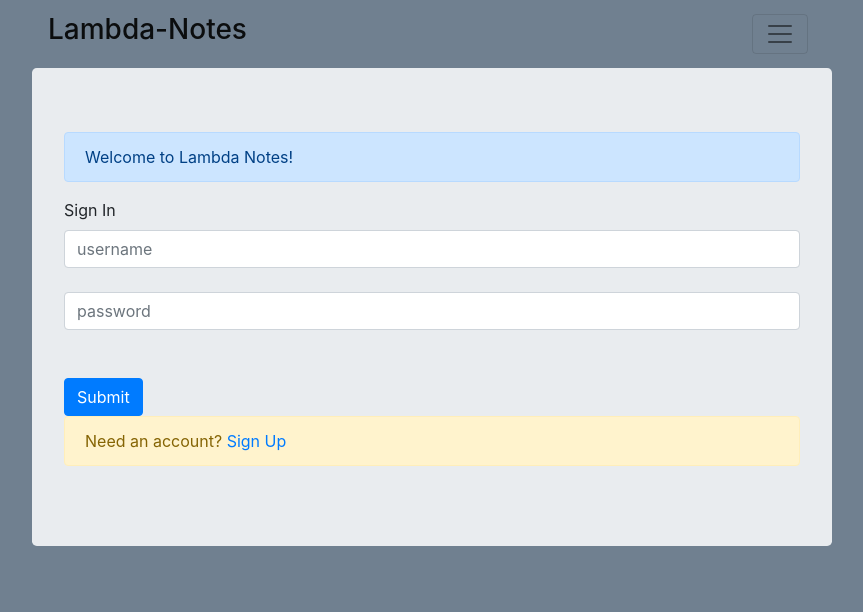
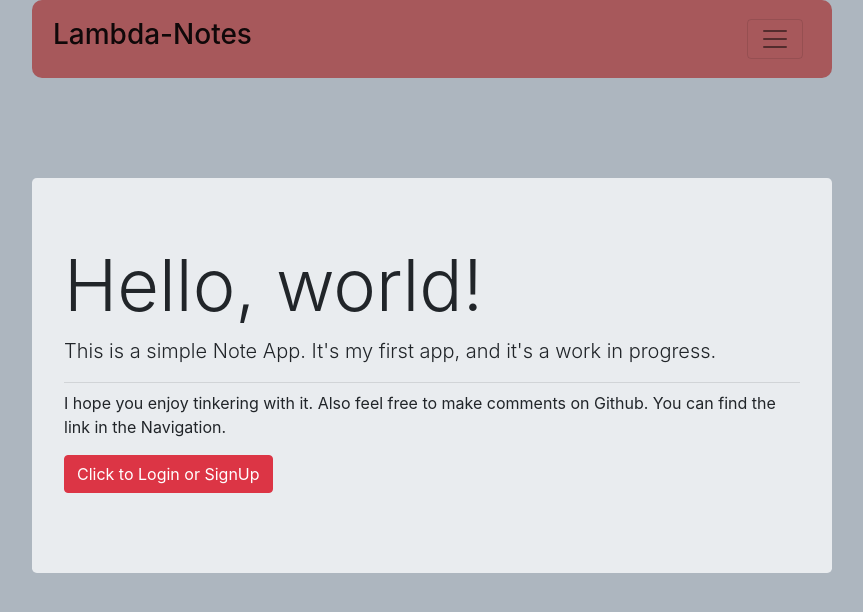
Before and after one commit to groov1234/lambda-notes, a React (Create React App) app in the folder client/: page /#/ in a window 1280 px wide. Shown: the top 612 px of the page, without its empty margins (208-1071 px from the left). Built offline with nearby package versions, Linux system fonts and the light colour scheme.

Commit message:
signup/login modal added

```diff
--- a/client/src/Components/login.js
+++ b/client/src/Components/login.js
@@ -9,7 +9,10 @@ import {
     FormGroup,
     Label,
     Input,
-    Alert
+    Alert,
+    Modal,
+    ModalHeader,
+    ModalBody
 } from 'reactstrap';
 
 class LogIn extends Component {
@@ -19,8 +22,16 @@ class LogIn extends Component {
             username: '',
             password: '',
             confirmPassword: '',
-            newAccount: false
+            newAccount: false,
+            modal: false
         };
+        this.toggle = this.toggle.bind(this);
+    }
+
+    toggle() {
+        this.setState({
+            modal: !this.state.modal
+        });
     }
 
     loginChangeHandler = event => {
@@ -64,10 +75,42 @@ class LogIn extends Component {
             <div className="HomePage">
                 <Navi />
                 <Jumbotron>
-                    <Alert color="primary">Welcome to Lambda Notes!</Alert>
+                    <h5 className="display-3">Hello, world!</h5>
+                    <p className="lead">
+                        This is a simple Note App. It's my first app, and it's a
+                        work in progress.
+                    </p>
+                    <hr className="my-2" />
+                    <p>
+                        I hope you enjoy tinkering with it. Also feel free to
+                        make comments on Github. You can find the link in the
+                        Navigation.
+                    </p>
+                    <p className="lead">
+                        <Button color="danger" onClick={this.toggle}>
+                            Click to Login or SignUp
+                            {this.props.buttonLabel}
+                        </Button>
+                    </p>
+                </Jumbotron>
+                <Modal
+                    isOpen={this.state.modal}
+                    toggle={this.toggle}
+                    className={this.props.className}
+                >
+                    <ModalHeader toggle={this.toggle}>
+                        Please Login or Sign Up
+                    </ModalHeader>
+                    <ModalBody>
+                        <Jumbotron>
+                            <Alert color="danger">
+                                Welcome to Lambda Notes!
+                            </Alert>
                             <Form
                                 style={
-                            this.state.newAccount ? { display: 'none' } : null
+                                    this.state.newAccount
+                                        ? { display: 'none' }
+                                        : null
                                 }
                             >
                                 <FormGroup>
@@ -101,8 +144,11 @@ class LogIn extends Component {
                                     <br />
                                     <br />
 
-                            <Button color="primary" onClick={this.loginAuth}>
-                                Submit
+                                    <Button
+                                        color="primary"
+                                        onClick={this.loginAuth}
+                                    >
+                                        Login
                                     </Button>
 
                                     <Alert color="warning">
@@ -115,7 +161,9 @@ class LogIn extends Component {
                             </Form>
                             <Form
                                 style={
-                            this.state.newAccount ? null : { display: 'none' }
+                                    this.state.newAccount
+                                        ? null
+                                        : { display: 'none' }
                                 }
                             >
                                 <FormGroup>
@@ -153,7 +201,10 @@ class LogIn extends Component {
                                     <br />
                                     <br />
 
-                            <Button color="success" onClick={this.signUpAuth}>
+                                    <Button
+                                        color="success"
+                                        onClick={this.signUpAuth}
+                                    >
                                         Sign Up
                                     </Button>
 
@@ -166,6 +217,8 @@ class LogIn extends Component {
                                 </FormGroup>
                             </Form>
                         </Jumbotron>
+                    </ModalBody>
+                </Modal>
             </div>
         );
     }
--- a/client/src/Components/navi.js
+++ b/client/src/Components/navi.js
@@ -34,7 +34,7 @@ class Navi extends Component {
     }
     render() {
         return (
-            <div>
+            <div className="navi">
                 <Navbar color="faded" light>
                     <NavbarBrand href="/" className="mr-auto">
                         <h3>Lambda-Notes</h3>
--- a/client/src/index.css
+++ b/client/src/index.css
@@ -1,6 +1,13 @@
 body {
-    background-color: slategray;
+    background-color: rgba(112, 128, 144, 0.568);
     margin: auto;
     padding: 0;
     width: 800px;
 }
+
+.navi {
+    padding: 5px;
+    margin-bottom: 100px;
+    border-radius: 10px;
+    background-color: rgba(165, 40, 40, 0.658);
+}
```
Lines whose indentation alone changed are shown as unchanged.
